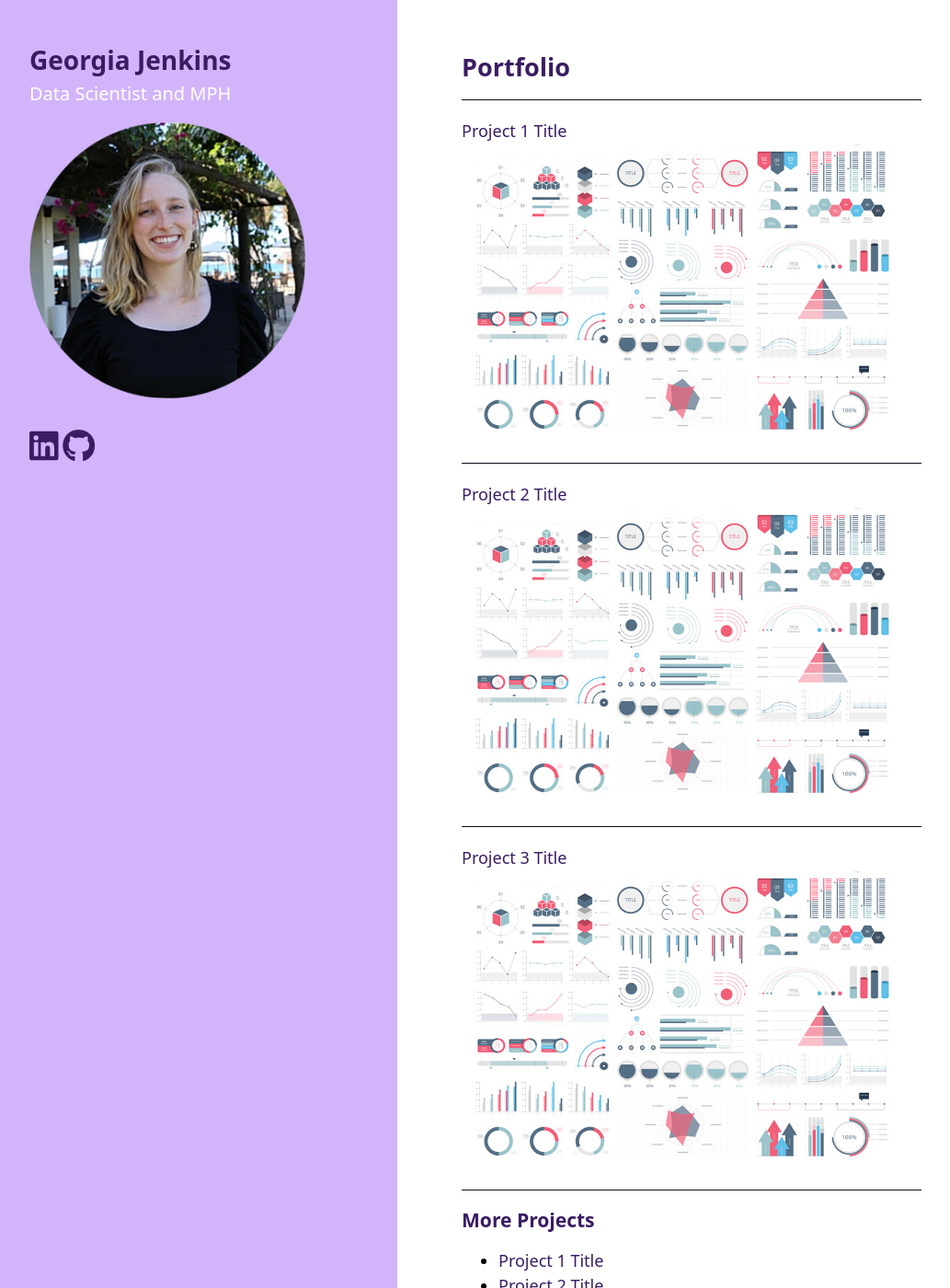
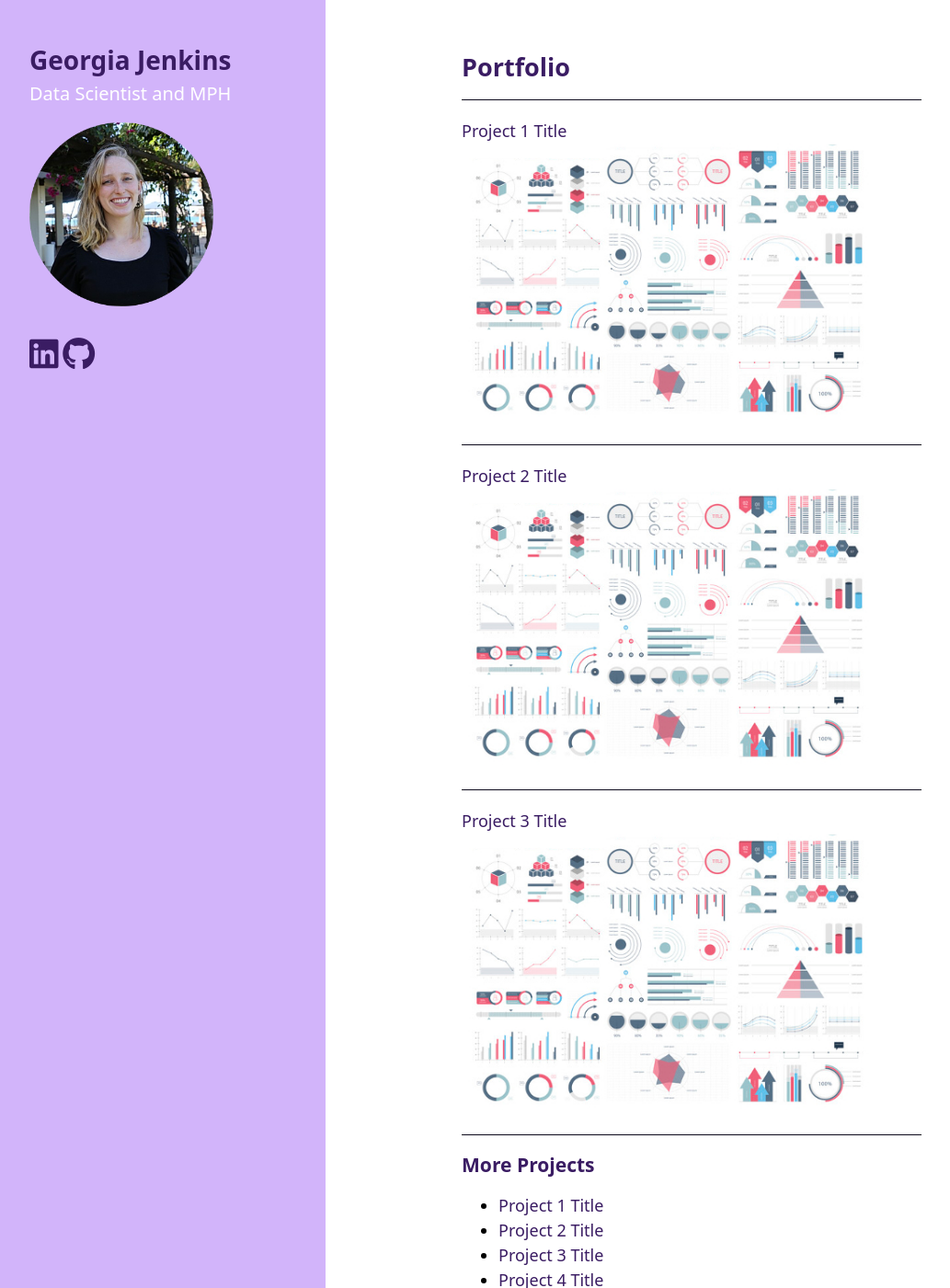
Before and after one commit to geojenk/geojenk.github.io, a Jekyll site: the page built from index.md, in a window 1280 px wide and 1400 px high. Shown: the whole window at 92% size, without its empty margins (68-1101 px from the left). Built offline with Jekyll 4.4.1, drawn with Linux system fonts in a browser that asks for light colours; our own code applies the rules of GitHub Pages for plain Markdown files; a script that is not in the unit is left out.

Commit message:
fix mobile view

```diff
--- a/assets/css/style.css
+++ b/assets/css/style.css
@@ -106,7 +106,7 @@ th {
 }
 
 img {
-  max-width:100%;
+  max-width:90%;
 }
 
 kbd {
@@ -125,7 +125,7 @@ kbd {
 
 /* Sidebar (YAML content) */
 header {
-  width: 500px;
+  width: 33%;
   float: left;
   top: 0px;
   left: 0px;
@@ -142,7 +142,7 @@ header {
 
 /* Markdown section (right content) */
 section {
-  width: 800px;
+  width: 67%;
   float: right;
   background-color: white; /* keep this white */
   color:black;
@@ -276,7 +276,9 @@ hr {
   }
 
   header {
-    padding:0;
+    padding:20px;
+    align-items: center;
+    text-align: center;
   }
 
   header ul, header p.view {
```
